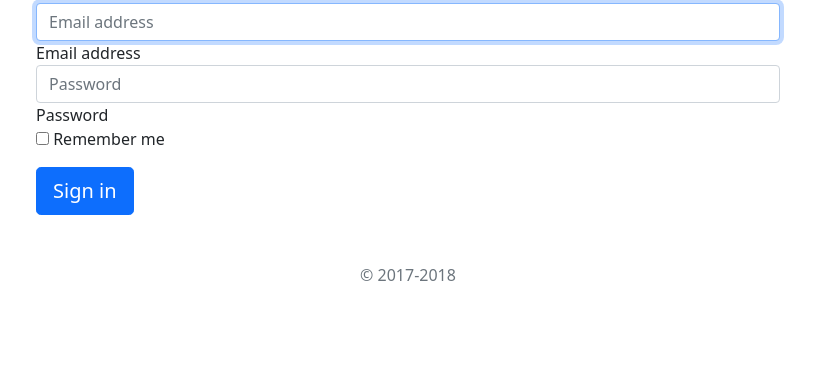
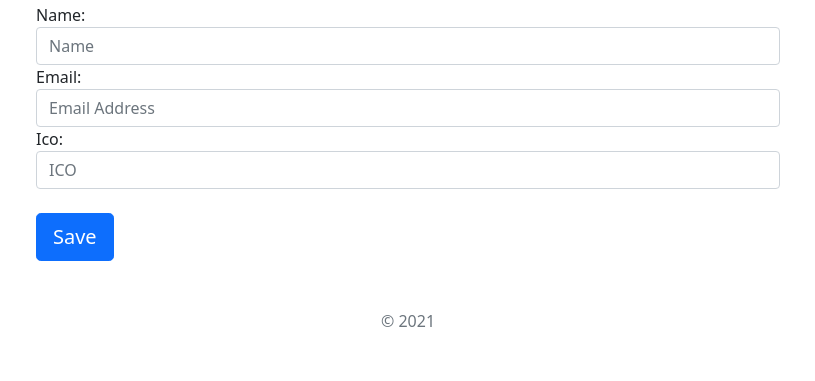
Before and after one commit to JuliRash/proboston-demo, a Django app: page / in a window 1280 px wide. Shown: the part 419-800 px from the top of the page, without its empty margins (46-861 px from the left). Run offline with Django 3.2, Linux system fonts and the light colour scheme.

Commit message:
modify template to display errors and success messages

```diff
--- a/example/templates/index.html
+++ b/example/templates/index.html
@@ -13,34 +13,52 @@
 </head>
 
 <body>
+    <div class="text-center mb-4">
+        <img class="mb-4" src="https://cdn.artandlogic.com/wp-content/uploads/django.jpeg" alt="">
+        <h1 class="h3 mb-3 font-weight-normal">Django Example</h1>
+        <p>This is a sample django application that submits a form and save the data to the database</p>
+    </div>
+
+    {% if form.errors %}
+    {% for field in form %}
+    {% for error in field.errors %}
+    <div class="alert alert-danger">
+        <strong>{{ error|escape }}</strong>
+    </div>
+    {% endfor %}
+    {% endfor %}
+
+    <!-- non form field errors -->
+    {% for error in form.non_field_errors %}
+    <div class="alert alert-danger">
+        <strong>{{ error|escape }}</strong>
+    </div>
+    {% endfor %}
+    {% endif %}
+
+
+    <!-- success message -->
+    {% if messages %}
+    <ul class="messages">
+        {% for message in messages %}
+        <li {% if message.tags %} class="alert alert-{{ message.tags }} " {% endif %}> {{ message }} </li>
+        {% endfor %}
+    </ul>
+    {% endif %}
 
     <div class="container">
         <div class="col-md-8">
-            <form class="form-signin">
-                <div class="text-center mb-4">
-                    <img class="mb-4" src="https://cdn.artandlogic.com/wp-content/uploads/django.jpeg" alt="">
-                    <h1 class="h3 mb-3 font-weight-normal">Django Example</h1>
-                    <p>This is a sample django application that submits a form and save the data to the database</p>
+            <form class="form-signin" method="POST" action="{% url 'index' %}">
+                {% csrf_token %}
+                <div class="form-label-group">
+                    {{ form}}
+                </div>
+                <br>
+                <div class="checkbox mb-3">
+                    <button class="btn btn-lg btn-primary btn-block" type="submit">Save</button>
                 </div>
 
-                <div class="form-label-group">
-                    <input type="email" id="inputEmail" class="form-control" placeholder="Email address" required
-                        autofocus>
-                    <label for="inputEmail">Email address</label>
-                </div>
-
-                <div class="form-label-group">
-                    <input type="password" id="inputPassword" class="form-control" placeholder="Password" required>
-                    <label for="inputPassword">Password</label>
-                </div>
-
-                <div class="checkbox mb-3">
-                    <label>
-                        <input type="checkbox" value="remember-me"> Remember me
-                    </label>
-                </div>
-                <button class="btn btn-lg btn-primary btn-block" type="submit">Sign in</button>
-                <p class="mt-5 mb-3 text-muted text-center">&copy; 2017-2018</p>
+                <p class="mt-5 mb-3 text-muted text-center">&copy; 2021</p>
             </form>
         </div>
     </div>
```
